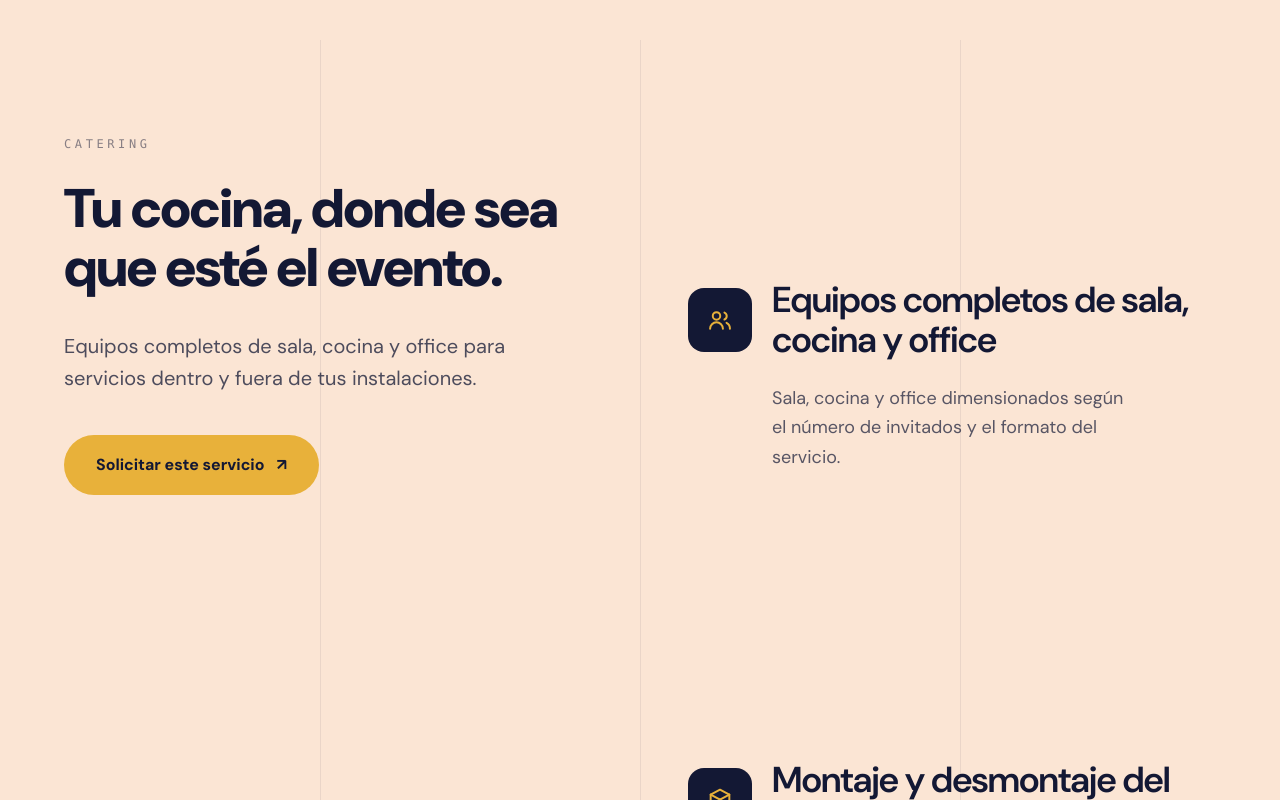
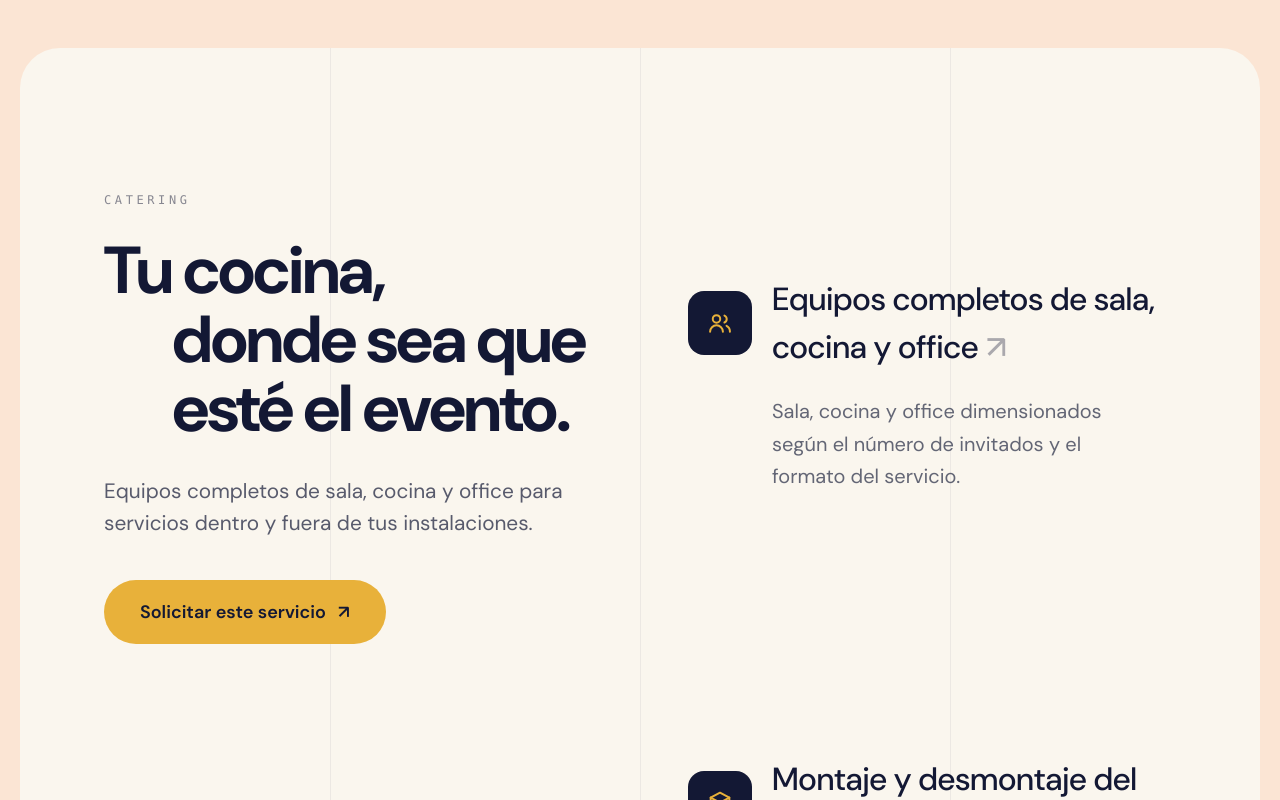
Before and after one commit to roxannaaguilera/premium-work-web, a Next.js app in the folder premium_work/: page /servicios/catering in a window 1280 px wide. Shown: the part 1880-2680 px from the top of the page. Built offline with nearby package versions, Linux system fonts and the light colour scheme.

Commit message:
feat: add a Yellowball-style footer and panelled split section to service pages

```diff
--- a/premium_work/components/ServiceDetail.tsx
+++ b/premium_work/components/ServiceDetail.tsx
@@ -4,7 +4,7 @@ import Link from "next/link";
 import { useEffect, useLayoutEffect, useRef, useState, type RefObject } from "react";
 import { motion, useMotionValue, useMotionValueEvent, useScroll, useTransform } from "framer-motion";
 import FixedHeader from "@/components/chrome/FixedHeader";
-import { Footer } from "@/components/Footer";
+import { ServiceFooter } from "@/components/ServiceFooter";
 import { useLang } from "@/components/i18n/lang";
 
 type InkBox = { frac: number; center: number };
@@ -595,29 +595,36 @@ export default function ServiceDetail({
             características suben a la derecha con el scroll, como en la
             referencia de Roxanna; sin `split`, la sección clásica. */}
         {item.split ? (
-          <section className="relative px-5 py-16 md:px-10 md:py-24">
-            {/* Guías verticales tenues, como en Yellowball */}
+          <section className="px-3 pt-2 pb-6 md:px-5 md:pb-8">
+            {/* La sección va encerrada en un rectángulo de puntas redondeadas,
+                como en Yellowball, sobre el fondo melocotón de la página */}
+            <div className="relative overflow-hidden rounded-[2rem] bg-[#faf6ee] md:rounded-[2.5rem]">
+              {/* Guías verticales tenues dentro del panel */}
               <div aria-hidden="true" className="pointer-events-none absolute inset-0">
-              <span className="absolute top-0 bottom-0 left-1/4 w-px bg-[#131834]/[0.07]" />
-              <span className="absolute top-0 bottom-0 left-2/4 w-px bg-[#131834]/[0.07]" />
-              <span className="absolute top-0 bottom-0 left-3/4 w-px bg-[#131834]/[0.07]" />
+                <span className="absolute top-0 bottom-0 left-1/4 w-px bg-[#131834]/[0.06]" />
+                <span className="absolute top-0 bottom-0 left-2/4 w-px bg-[#131834]/[0.06]" />
+                <span className="absolute top-0 bottom-0 left-3/4 w-px bg-[#131834]/[0.06]" />
               </div>
-            <div className="relative mx-auto grid max-w-6xl gap-14 md:grid-cols-2 md:gap-24">
+              <div className="relative mx-auto grid max-w-6xl gap-14 px-5 py-16 md:grid-cols-2 md:gap-24 md:px-10 md:py-24">
                 {/* Columna fija: la descripción del servicio */}
                 <div className="self-start md:sticky md:top-36">
                   <p className="font-mono text-xs tracking-[0.3em] text-[#131834]/50 uppercase">
                     {sector.title}
                   </p>
-                <p className="mt-7 text-4xl leading-[1.08] font-black tracking-tight text-[#131834] md:text-[3.4rem]">
-                  {item.tagline}
+                  <p className="mt-7 text-[2.55rem] leading-[1.04] font-bold tracking-[-0.03em] text-[#131834] md:text-[4.15rem]">
+                    {item.tagline.split(/(?<=[.;,])\s+/).map((part, pi) => (
+                      <span key={pi} className={pi > 0 ? "block md:ml-[14%]" : "block"}>
+                        {part}
+                      </span>
+                    ))}
                   </p>
-                <p className="mt-8 max-w-xl text-lg leading-relaxed text-[#131834]/75 md:text-xl">
+                  <p className="mt-8 max-w-xl text-lg leading-relaxed text-[#131834]/70 md:text-[1.3rem] md:leading-[1.55]">
                     {sector.copy}
                   </p>
                   <div className="mt-10">
                     <Link
                       href={`/solicitar-servicio?sector=${slug}`}
-                    className="inline-flex min-h-[60px] items-center gap-3 rounded-full bg-[#e8b13a] px-8 text-base font-bold text-[#131834] transition-transform duration-300 hover:-translate-y-0.5"
+                      className="inline-flex min-h-[64px] items-center gap-3 rounded-full bg-[#e8b13a] px-9 text-lg font-semibold text-[#131834] transition-transform duration-300 hover:-translate-y-0.5"
                     >
                       {item.cta ?? dict.serviceDetail.cta}
                       <span aria-hidden="true">↗</span>
@@ -636,16 +643,18 @@ export default function ServiceDetail({
                         <span className="flex h-16 w-16 shrink-0 items-center justify-center rounded-2xl bg-[#131834] text-[#e8b13a]">
                           <FeatureIcon icon={f.icon} />
                         </span>
-                      <h3 className="text-3xl font-semibold tracking-tight text-[#131834] md:text-4xl">
+                        <h3 className="text-[1.65rem] font-medium tracking-[-0.01em] text-[#131834] md:text-[2rem]">
                           {item.includes[i]}
+                          <span aria-hidden="true" className="ml-2 text-[#131834]/35">↗</span>
                         </h3>
                       </div>
-                    <p className="max-w-md text-lg leading-relaxed text-[#131834]/70 md:pl-[84px]">
+                      <p className="max-w-md text-lg leading-relaxed text-[#131834]/65 md:pl-[84px] md:text-xl">
                         {f.text}
                       </p>
                     </li>
                   ))}
                 </ul>
+              </div>
             </div>
           </section>
         ) : (
@@ -703,7 +712,7 @@ export default function ServiceDetail({
           </div>
         </section>
       </main>
-      <Footer />
+      <ServiceFooter />
     </>
   );
 }
--- /dev/null
+++ b/premium_work/components/ServiceFooter.tsx
@@ -0,0 +1,124 @@
+"use client";
+
+import Link from "next/link";
+import { useLang } from "@/components/i18n/lang";
+
+const WHATSAPP_NUMBER = "34604858113";
+const EMAIL = "hola@premiumwork.es";
+const NAV_HREFS = ["/", "/servicios", "/nosotros", "/solicitar-servicio"];
+const LEGAL_HREFS = ["/aviso-legal", "/politica-de-privacidad", "/politica-de-cookies"];
+
+function InstagramIcon() {
+  return <svg className="size-[18px]" viewBox="0 0 24 24" fill="none" stroke="currentColor" strokeWidth="1.9" aria-hidden="true"><rect x="3" y="3" width="18" height="18" rx="5" /><circle cx="12" cy="12" r="4" /><circle cx="17.5" cy="6.5" r=".8" fill="currentColor" stroke="none" /></svg>;
+}
+
+function LinkedInIcon() {
+  return <svg className="size-[18px]" viewBox="0 0 24 24" fill="currentColor" aria-hidden="true"><path d="M6.5 8.7H3.4V20h3.1V8.7ZM5 3.7A1.8 1.8 0 1 0 5 7.3a1.8 1.8 0 0 0 0-3.6ZM20.6 13.5c0-3.4-1.8-5-4.3-5-2 0-2.9 1.1-3.4 1.9V8.7H9.8V20h3.1v-5.6c0-1.5.3-3 2.1-3 1.9 0 1.9 1.8 1.9 3.1V20H20v-6.5h.6Z" /></svg>;
+}
+
+function FacebookIcon() {
+  return <svg className="h-5 w-5 shrink-0" viewBox="0 0 24 24" fill="currentColor" aria-hidden="true"><path d="M13.5 21v-8h2.7l.4-3h-3.1V8.1c0-.9.3-1.5 1.6-1.5H16V3.9c-.4-.1-1.3-.1-2.3-.1-2.4 0-4 1.4-4 4.1V10H7v3h2.7v8h3.8Z" /></svg>;
+}
+
+/**
+ * Pie de las páginas de servicio, estilo Yellowball: fondo azul noche,
+ * columnas de enlaces, párrafo de la marca y el nombre gigante recortado
+ * por el borde inferior.
+ */
+export function ServiceFooter() {
+  const { dict } = useLang();
+  const year = new Date().getFullYear();
+  const sf = dict.serviceFooter;
+  const linkCls = "text-[#f6ede1]/55 transition-colors hover:text-[#f6ede1]";
+
+  return (
+    <footer className="relative overflow-hidden bg-[#131834] text-[#f6ede1]">
+      {/* Guías verticales tenues, como en Yellowball */}
+      <div aria-hidden="true" className="pointer-events-none absolute inset-0">
+        <span className="absolute top-0 bottom-0 left-1/4 w-px bg-white/[0.05]" />
+        <span className="absolute top-0 bottom-0 left-2/4 w-px bg-white/[0.05]" />
+        <span className="absolute top-0 bottom-0 left-3/4 w-px bg-white/[0.05]" />
+      </div>
+
+      <div className="relative mx-auto max-w-[1600px] px-5 pt-16 md:px-10 md:pt-20">
+        <div className="grid gap-12 md:grid-cols-[1.3fr_1fr_1fr_1fr] md:gap-10">
+          {/* Contacto */}
+          <div>
+            <a
+              href={`mailto:${EMAIL}`}
+              className="text-2xl font-semibold tracking-tight break-all transition-colors hover:text-[#e8b13a] md:text-[1.7rem]"
+            >
+              {EMAIL}
+            </a>
+            <a
+              href={`https://wa.me/${WHATSAPP_NUMBER}`}
+              target="_blank"
+              rel="noreferrer"
+              className="mt-4 block text-lg text-[#f6ede1]/70 transition-colors hover:text-[#f6ede1]"
+            >
+              {dict.footer.whatsapp} <span aria-hidden="true">↗</span>
+            </a>
+            <p className="mt-8 text-sm font-semibold">{dict.footer.follow}</p>
+            <div className="mt-3 flex gap-2">
+              <a href="https://www.instagram.com/" target="_blank" rel="noopener noreferrer" aria-label="Instagram" className="flex size-10 items-center justify-center rounded-full border border-white/20 text-[#f6ede1]/80 transition hover:border-[#e8b13a] hover:text-[#e8b13a]"><InstagramIcon /></a>
+              <a href="https://www.linkedin.com/" target="_blank" rel="noopener noreferrer" aria-label="LinkedIn" className="flex size-10 items-center justify-center rounded-full border border-white/20 text-[#f6ede1]/80 transition hover:border-[#e8b13a] hover:text-[#e8b13a]"><LinkedInIcon /></a>
+              <a href="https://www.facebook.com/" target="_blank" rel="noopener noreferrer" aria-label="Facebook" className="flex size-10 items-center justify-center rounded-full border border-white/20 text-[#f6ede1]/80 transition hover:border-[#e8b13a] hover:text-[#e8b13a]"><FacebookIcon /></a>
+            </div>
+            <p className="mt-10 text-sm text-[#f6ede1]/40">© Premium Work {year}</p>
+          </div>
+
+          {/* Servicios */}
+          <nav aria-label={sf.servicesTitle}>
+            <p className="text-sm font-semibold">{sf.servicesTitle}</p>
+            <ul className="mt-5 space-y-3">
+              {dict.serviceDetail.items.map((it, i) => (
+                <li key={it.slug}>
+                  <Link href={`/servicios/${it.slug}`} className={linkCls}>{dict.sectors.items[i]?.title ?? it.slug}</Link>
+                </li>
+              ))}
+            </ul>
+          </nav>
+
+          {/* Enlaces */}
+          <nav aria-label={sf.linksTitle}>
+            <p className="text-sm font-semibold">{sf.linksTitle}</p>
+            <ul className="mt-5 space-y-3">
+              {NAV_HREFS.map((href, i) => (
+                <li key={href}>
+                  <Link href={href} className={linkCls}>{dict.header.nav[i]}</Link>
+                </li>
+              ))}
+            </ul>
+          </nav>
+
+          {/* Legal */}
+          <nav aria-label={sf.legalTitle}>
+            <p className="text-sm font-semibold">{sf.legalTitle}</p>
+            <ul className="mt-5 space-y-3">
+              {LEGAL_HREFS.map((href, i) => (
+                <li key={href}>
+                  <Link href={href} className={linkCls}>{dict.footer.legal[i]}</Link>
+                </li>
+              ))}
+            </ul>
+          </nav>
+        </div>
+
+        {/* Párrafo de la marca */}
+        <p className="mt-16 max-w-5xl text-base leading-relaxed text-[#f6ede1]/50 md:mt-20 md:text-lg">
+          {dict.footer.tagline}
+        </p>
+      </div>
+
+      {/* Nombre gigante recortado por el borde inferior */}
+      <div aria-hidden="true" className="relative mt-4 overflow-hidden md:mt-6">
+        <p
+          className="translate-y-[24%] text-center font-black whitespace-nowrap text-[#f6ede1]/[0.05] select-none"
+          style={{ fontSize: "12.6vw", lineHeight: 0.85, letterSpacing: "-0.02em" }}
+        >
+          PREMIUM WORK
+        </p>
+      </div>
+    </footer>
+  );
+}
--- a/premium_work/components/i18n/dict.ts
+++ b/premium_work/components/i18n/dict.ts
@@ -99,6 +99,11 @@ const es = {
     navAria: "Navegación del pie de página",
     legal: ["Aviso legal", "Privacidad", "Cookies"] as string[],
     services: ["Camareros/as", "Maîtres", "Office y Housekeeping", "Hostess", "Personal de cocina", "Supervisores"] as string[],
+  },
+  serviceFooter: {
+    servicesTitle: "Servicios",
+    linksTitle: "Enlaces",
+    legalTitle: "Legal",
   },
   navbar: {
     home: "Inicio",
@@ -339,6 +344,11 @@ const en: Dict = {
     legal: ["Legal notice", "Privacy", "Cookies"],
     services: ["Waiters", "Maîtres", "Office & Housekeeping", "Hostesses", "Kitchen staff", "Supervisors"],
   },
+  serviceFooter: {
+    servicesTitle: "Services",
+    linksTitle: "Quick links",
+    legalTitle: "Legal",
+  },
   navbar: {
     home: "Home",
     professionals: "Professionals",
```
Lines whose indentation alone changed are shown as unchanged.
